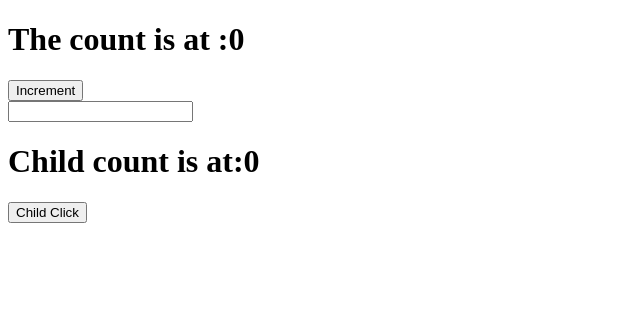
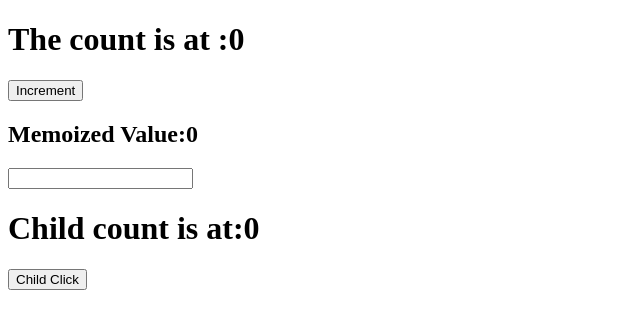
Before and after one commit to bobbyDeepak1415/React_Hooks, a React (Vite) app: page / in a window 1280 px wide. Shown: the top 328 px of the page, without its empty margins (0-640 px from the left). Built offline with nearby package versions, Linux system fonts and the light colour scheme.

Commit message:
setup done

```diff
--- a/src/Demo.jsx
+++ b/src/Demo.jsx
@@ -1,5 +1,6 @@
-import React, { useCallback, useState } from "react";
+import React, { useCallback, useMemo, useState } from "react";
 import Child1 from "./Child1";
+import handleClick from "./handleClick";
 
 const Demo = () => {
   console.log("parent rendering...");
@@ -8,14 +9,21 @@ const Demo = () => {
   const [count, setCount] = useState(0);
 
   const expensiveFunc = useCallback(() => {
-    console.log('expensive func reunning...')
-    setCount((prev) => prev + 19);
+    console.log("expensive func reunning...");
+    handleClick(setCount);
   }, []);
+
+  const memoizedValue = useMemo(() => {
+    console.log("expensive value...");
+
+    return count * 1000;
+  }, [count]);
 
   return (
     <div>
       <h1>The count is at :{count}</h1>
       <button onClick={() => setCount((prev) => prev + 1)}>Increment</button>
+      <h2>Memoized Value:{memoizedValue}</h2>
       <div>
         <input value={item} onChange={(e) => setItem(e.target.value)} />
       </div>
--- a/src/handleClick.jsx
+++ b/src/handleClick.jsx
@@ -1,5 +1,5 @@
-const handleClick = () => {
-
+const handleClick = (setCount) => {
+setCount(prev=>prev+19)
 
 };
 
```
